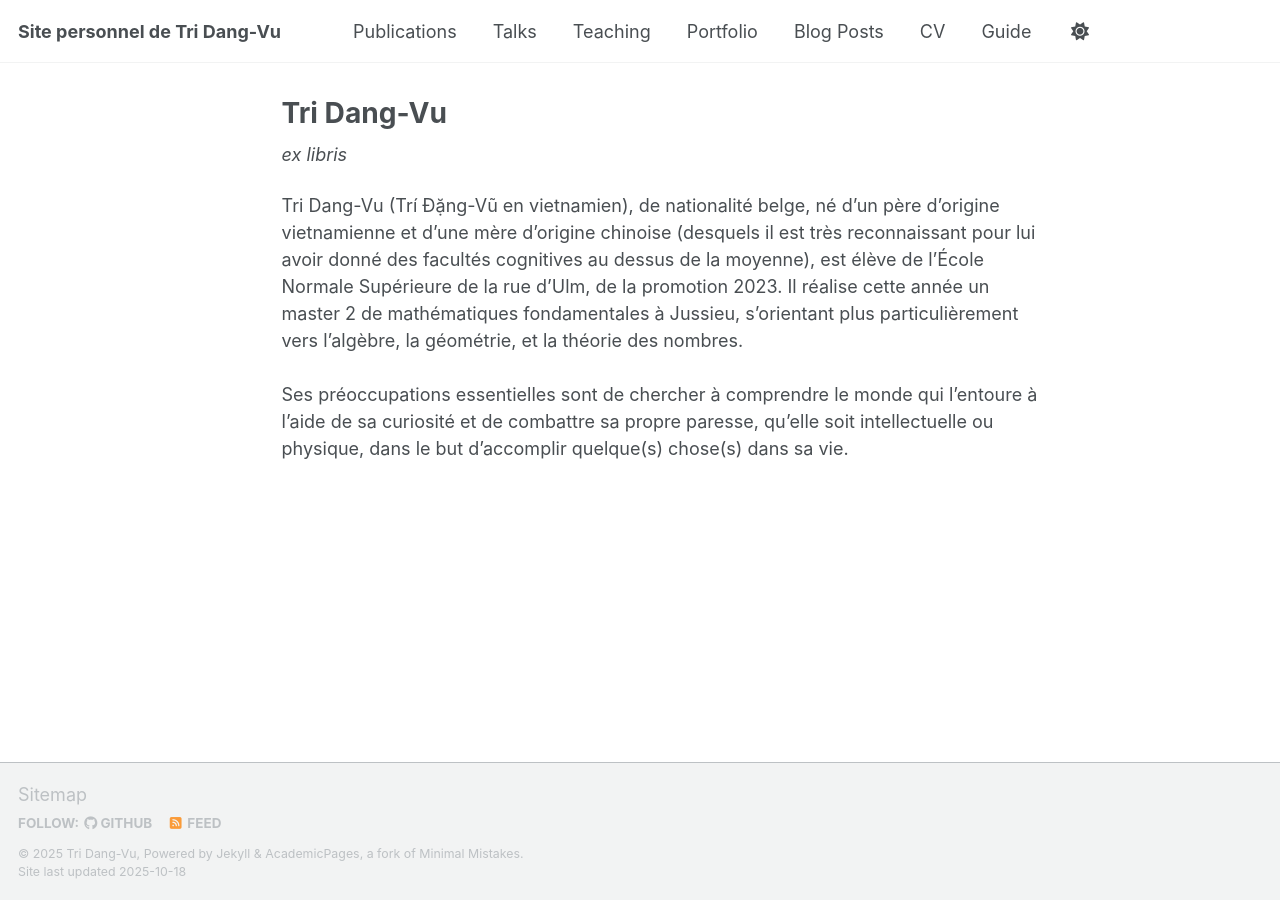
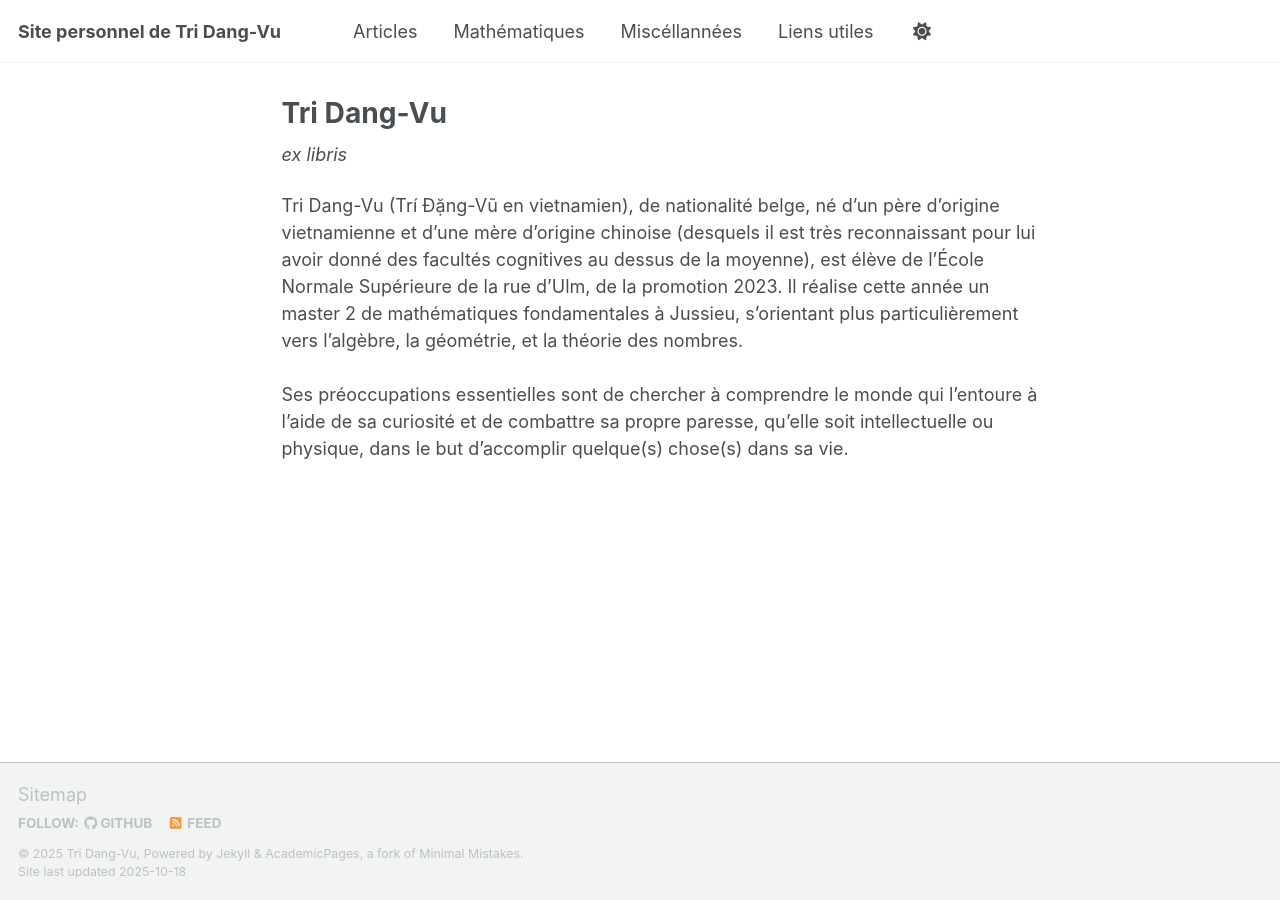
Before and after one commit to tridangvu/tridangvu.github.io, a Jekyll site: the page built from index.md, in a window 1280 px wide. Built offline with Jekyll 4.4.1, drawn with Linux system fonts in a browser that asks for light colours; a script that is not in the unit is left out.

Commit message:
Update navigation.yml

```diff
--- a/_data/navigation.yml
+++ b/_data/navigation.yml
@@ -8,26 +8,14 @@
 #      Markdown formatted page while the second is generated using JSON.
 
 main:
-  - title: "Publications"
+  - title: "Articles"
     url: /publications/
 
-  - title: "Talks"
-    url: /talks/
+  - title: "Mathématiques"
+    url: /maths/
 
-  - title: "Teaching"
-    url: /teaching/
+  - title: "Miscéllannées"
+    url: /misc/
 
-  - title: "Portfolio"
-    url: /portfolio/
-
-  - title: "Blog Posts"
-    url: /year-archive/
-
-  - title: "CV"
-    url: /cv/
-
-  # - title: "CV"
-  #   url: /cv-json/
-
-  - title: "Guide"
-    url: /markdown/
+  - title: "Liens utiles"
+    url: /liens/
```
